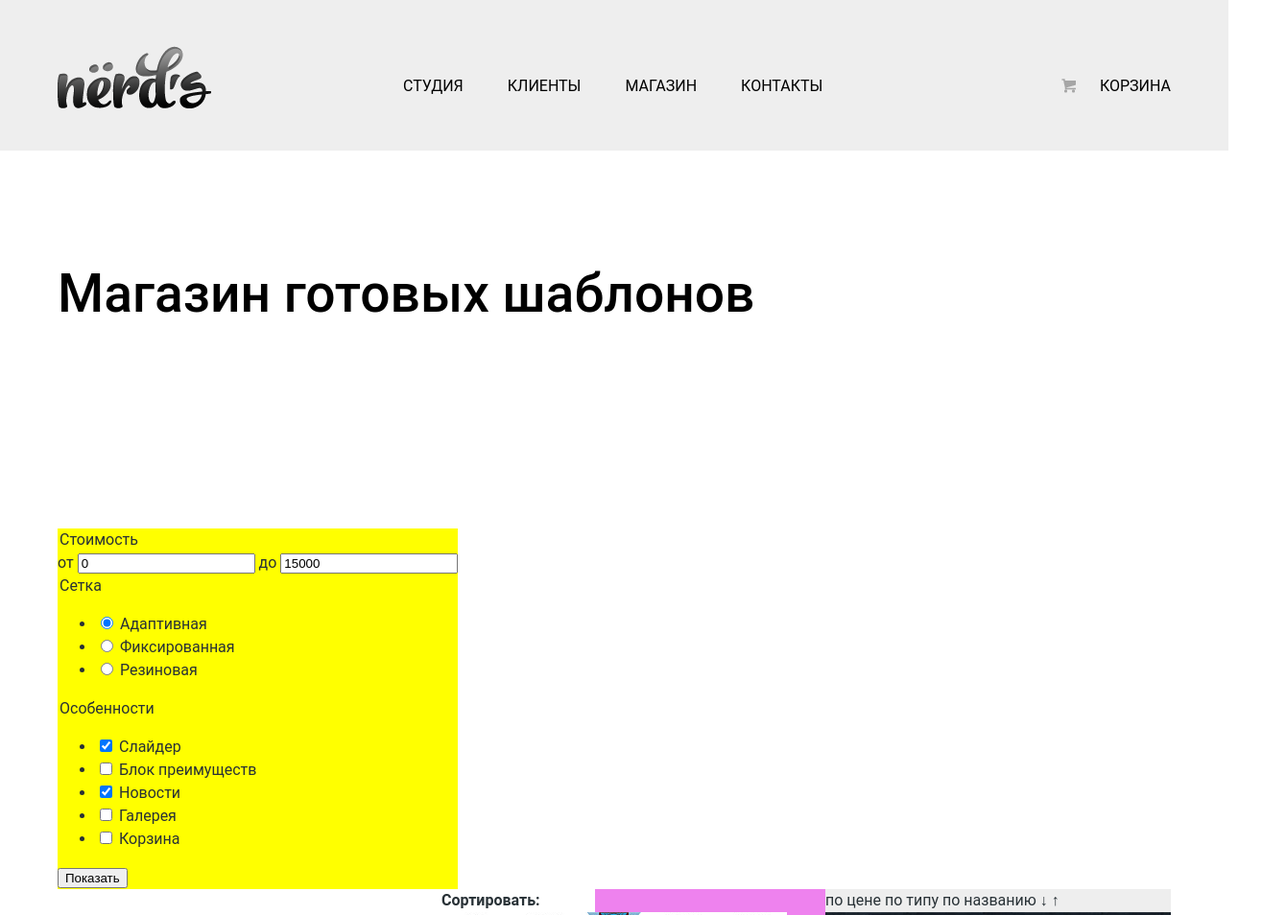
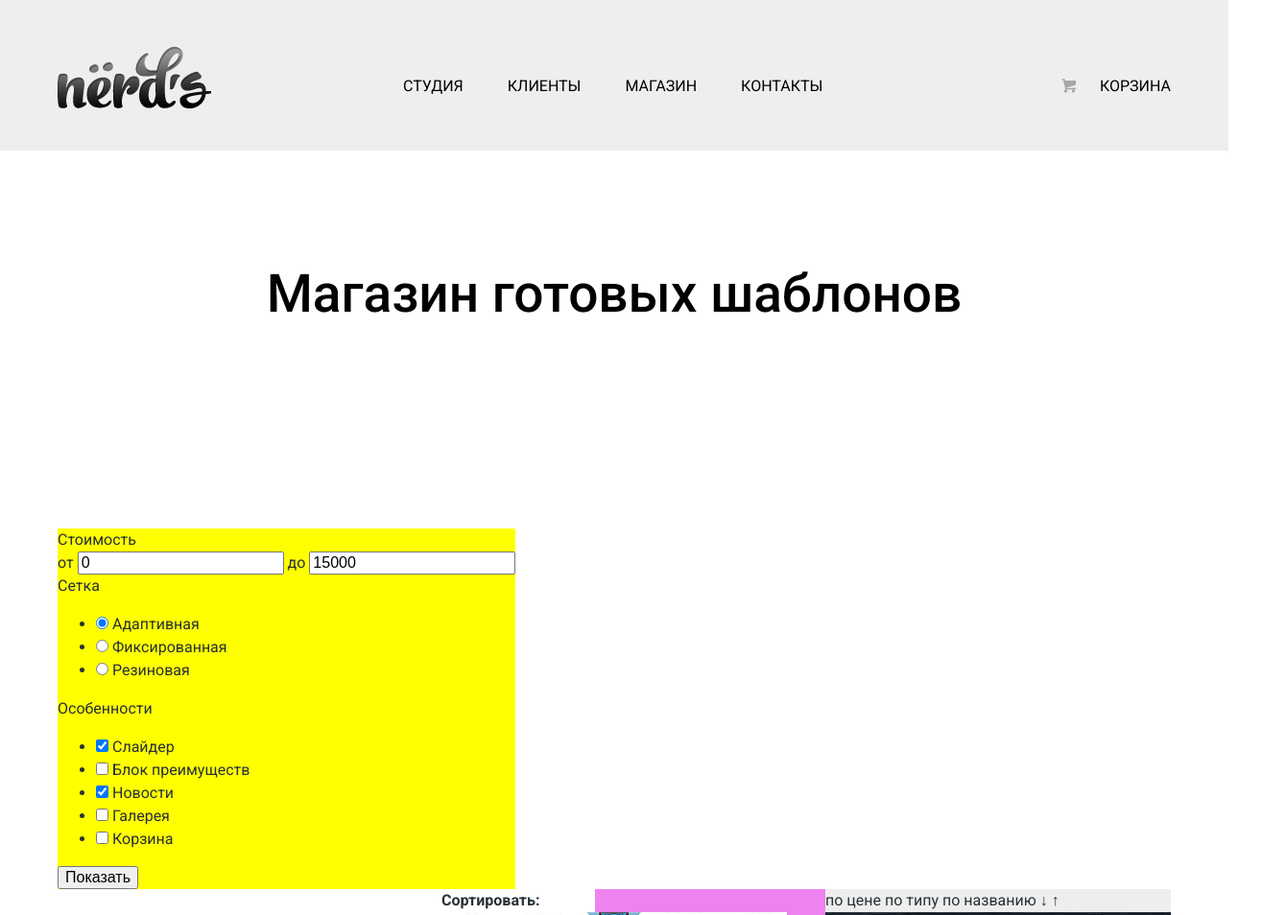
Before and after one commit to makasmirnova/338229-nerds, a plain HTML site: page nerds-catalog.html in a window 1280 px wide. Shown: the top 954 px of the page at 96% size, 1340 px wide, since content can reach past the window. Drawn offline with Linux system fonts and the light colour scheme.

Commit message:
подключила шрифты к nerds-catalog

```diff
--- a/css/style.css
+++ b/css/style.css
@@ -184,6 +184,8 @@ textarea::-moz-placeholder {
 .topic {
 	padding-bottom: 120px;
 	padding-top: 85px;
+	text-align: center;
+
 }
 
 .slider {
@@ -469,7 +471,7 @@ textarea::-moz-placeholder {
 }
 
 .feedback {
-	display: block;
+	display: none;
 	width: 100%;
 	position: absolute;
 	top: -50px;
--- a/nerds-catalog.html
+++ b/nerds-catalog.html
@@ -3,6 +3,8 @@
 
 <head>
 	<meta charset="utf-8">
+	<link href="css/normalize.css" rel="stylesheet">
+	<link href="https://fonts.googleapis.com/css?family=Roboto:400,500,700&amp;subset=cyrillic" rel="stylesheet">
 	<link rel="stylesheet" href="css/style.css">
 	<title>Nerd's - магазин готовых шаблонов</title>
 </head>
```
